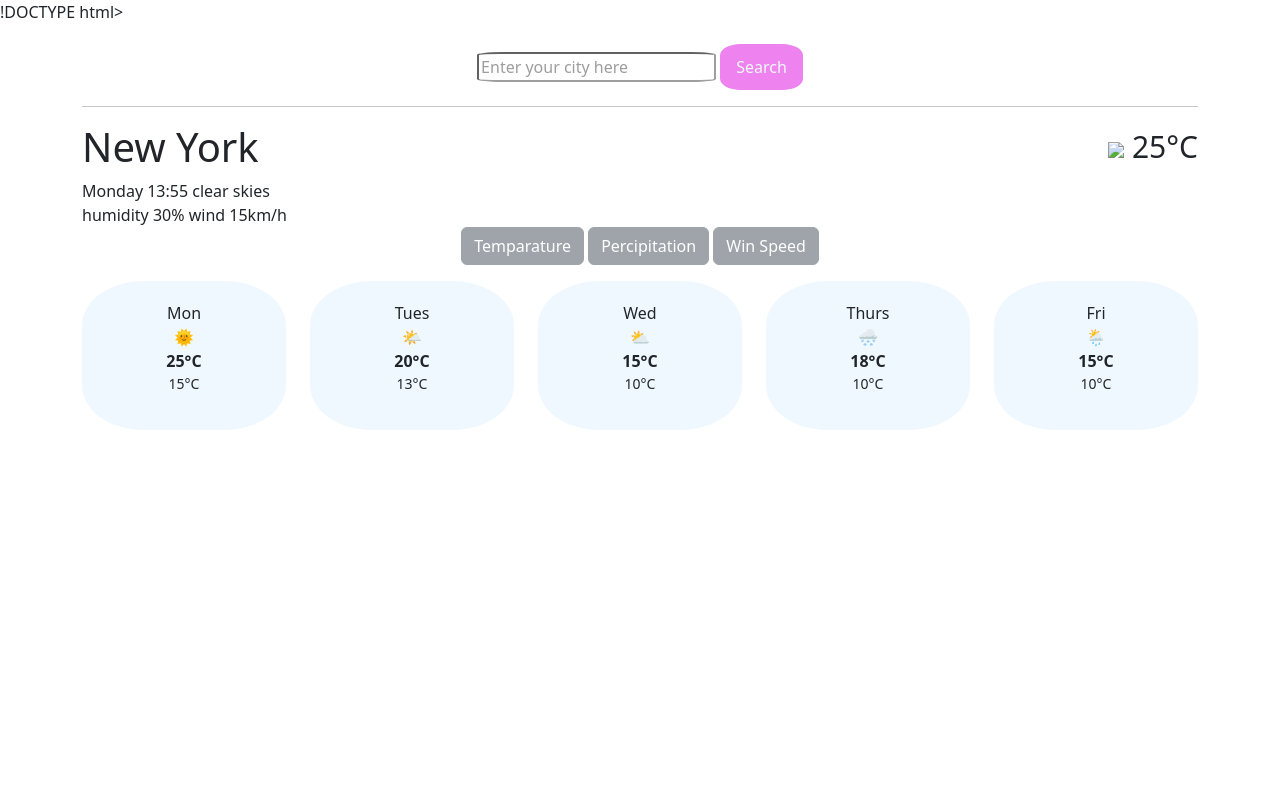
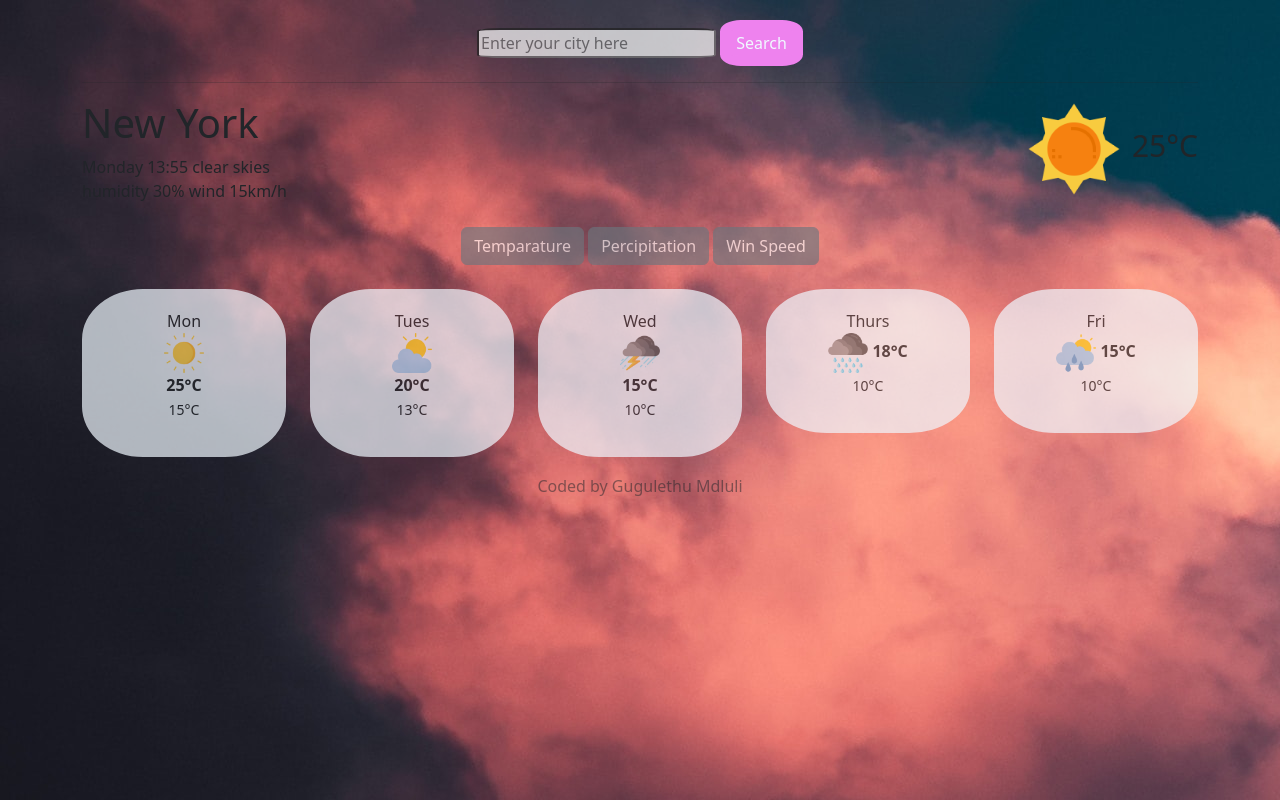
Before and after one commit to GMDLULI/weather-app, a plain HTML site: page index.html in a window 1280 px wide. Drawn offline with nearby package versions, Linux system fonts and the light colour scheme.

Commit message:
Added images and more styling to the static weather page

```diff
--- a/index.html
+++ b/index.html
@@ -1,4 +1,4 @@
-!DOCTYPE html>
+<!DOCTYPE html>
 <html lang="en">
   <head>
     <meta charset="UTF-8" />
@@ -29,9 +29,12 @@
           </p>
         </div>
         <div class="col">
-          <h2 class="cityTemp"><img src="sun (1).png" /> 25°C</h2>
+          <h2 class="cityTemp">
+            <img src="images/sun (1).png" width="100" /> 25°C
+          </h2>
         </div>
       </div>
+      <br />
 
       <button type="button" class="btn btn-secondary" disabled>
         Temparature
@@ -42,14 +45,14 @@
       <button type="button" class="btn btn-secondary" disabled>
         Win Speed
       </button>
-
-      <p></p>
+      <br />
+      <br />
       <div class="row">
         <div class="col">
           <div class="monday">
             <p>
               Mon <br />
-              🌞 <br />
+              <img src="images/sun.png" width="40" /><br />
               <strong>25°C</strong> <br />
               <small>15°C</small>
             </p>
@@ -59,7 +62,7 @@
           <div class="tuesday">
             <p>
               Tues <br />
-              🌤️<br />
+              <img src="images/cloudy.png" width="40" /><br />
               <strong>20°C</strong><br />
               <small> 13°C</small>
             </p>
@@ -69,7 +72,7 @@
           <div class="wednesday">
             <p>
               Wed <br />
-              ⛅️<br />
+              <img src="images/storm.png" width="40" /><br />
               <strong>15°C</strong> <br />
               <small>10°C</small>
             </p>
@@ -79,7 +82,7 @@
           <div class="thursday">
             <p>
               Thurs <br />
-              🌨️<br />
+              <img src="images/rain.png" width="40<br" />
               <strong>18°C</strong> <br />
               <small>10°C</small>
             </p>
@@ -89,7 +92,7 @@
           <div class="friday">
             <p>
               Fri <br />
-              🌦️<br />
+              <img src="images/cloudy (1).png" width="40<br" />
               <strong>15°C</strong> <br />
               <small>10°C</small>
             </p>
@@ -97,5 +100,6 @@
         </div>
       </div>
     </div>
+    <h6>Coded by Gugulethu Mdluli</h6>
   </body>
 </html>
--- a/weather.css
+++ b/weather.css
@@ -1,4 +1,13 @@
+body {
+  background-image: url("images/weather-image.jpg");
+}
+h6 {
+  text-align: center;
+  color: aliceblue;
+  opacity: 50%;
+}
 h1 {
+  font-size: 50px;
   text-align: left;
   line-height: 48px;
 }
@@ -23,6 +32,7 @@ h1 {
   padding: 20px;
 }
 .cityTemp {
+  font-size: 80px;
   display: block;
   margin: 0 auto;
   position: relative;
@@ -44,28 +54,33 @@ h1 {
   background-color: aliceblue;
   border: 20px solid aliceblue;
   border-radius: 30%;
+  opacity: 70%;
 }
 
 .tuesday {
   background-color: aliceblue;
   border: 20px solid aliceblue;
   border-radius: 30%;
+  opacity: 70%;
 }
 
 .wednesday {
   background-color: aliceblue;
   border: 20px solid aliceblue;
   border-radius: 30%;
+  opacity: 70%;
 }
 
 .thursday {
   background-color: aliceblue;
   border: 20px solid aliceblue;
   border-radius: 30%;
+  opacity: 70%;
 }
 
 .friday {
   background-color: aliceblue;
   border: 20px solid aliceblue;
   border-radius: 30%;
+  opacity: 70%;
 }
```
Also changed, not shown: images/cloudy (1).png (added), images/cloudy.png (added), images/cloudy_1.png (added), images/rain.png (added), images/storm (1).png (added), images/storm.png (added), images/sun (1).png (added), images/sun.png (added), images/sunny.png (added), images/weather-image.jpg (added).
